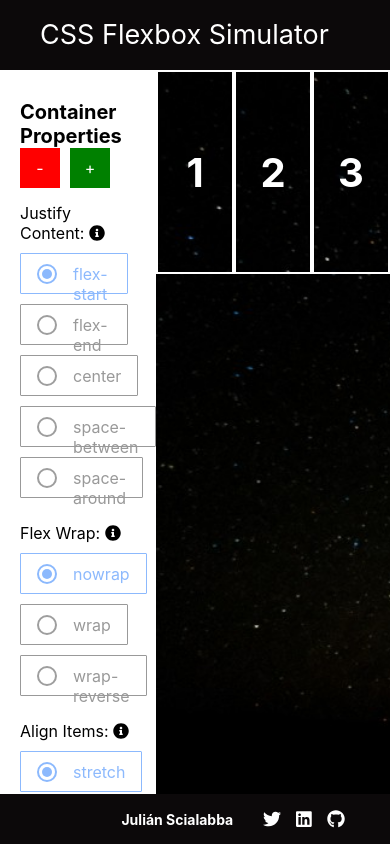
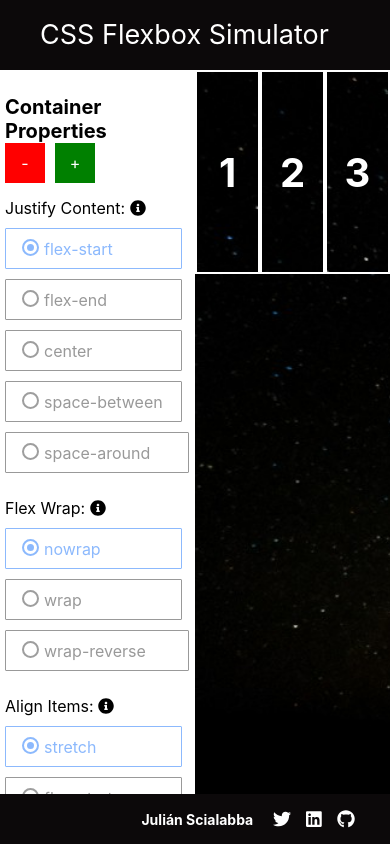
Before and after one commit to juliansci/css-flexbox-simulator, a React (Create React App) app: page / in a window 390 px wide. Built offline with nearby package versions, Linux system fonts and the light colour scheme.

Commit message:
Improve responsive styles.

```diff
--- a/src/Components/App/styled.js
+++ b/src/Components/App/styled.js
@@ -16,11 +16,19 @@ export const ContentLayout = styled.div`
    display: grid;
    grid-template-rows: 1fr;
    grid-template-columns: 40% 60%;
+   @media (max-width: 768px) {
+      grid-template-columns: 50% 50%;
+   }
+   @media (max-width: 500) {
+      grid-template-columns: 60% 40%;
+   }
+
 `;
 
 export const FlexboxActionLayout = styled.div`
    grid-column: 1 / 2;
    overflow-y: scroll;
+
 `;
 
 export const FlexboxSimulatorLayout = styled.div`
--- a/src/Components/FlexboxAction/styled.js
+++ b/src/Components/FlexboxAction/styled.js
@@ -5,6 +5,9 @@ export const FlexboxActionContainer = styled.div`
    width: 100%;
    padding: 10px 20px;
    box-sizing: border-box;
+   @media (max-width: 768px) {
+      padding: 5px 5px;
+   }
 `
 
 export const FlexboxActionSection = styled.div`
--- a/src/Components/Footer/styled.js
+++ b/src/Components/Footer/styled.js
@@ -12,12 +12,12 @@ export const FooterContainer = styled.div`
 
 export const FooterText = styled.div`
    font-size: 14px;
-   margin-right: 30px;
+   margin-right: 20px;
    font-weight: 700;
 `
 export const FooterSocial = styled.div`
    font-size: 14px;
-   margin-right: 30px;
+   margin-right: 20px;
    color: white;
 `
 
--- a/src/Components/RadioButton/RadioButton.js
+++ b/src/Components/RadioButton/RadioButton.js
@@ -239,7 +239,7 @@ export class ReversedRadioButton extends Component {
           <RadioIcon size={iconSize} innerSize={iconInnerSize}
             checked={checked} rootColor={rootColor} pointColor={pointColor}
             disabled={disabled} disabledColor={disabledColor}
-            marginRight={padding || 16}
+            marginRight={padding || 7}
           />
           <div style={{ flex: 1 }}>
             {children}
@@ -285,22 +285,22 @@ export class RadioIcon extends Component {
 
     return {
       root: {
-        width: size || 10,
-        height: size || 10,
+        width: size || 7,
+        height: size || 7,
         padding: 3,
         backgroundColor: '#FFF',
         borderWidth: 2,
         borderRadius: '50%',
         borderStyle: 'solid',
         borderColor: disabled ? (disabledColor || '#e1e1e1') : (rootColor || '#9E9E9E'),
-        marginRight: marginRight || 0,
+        marginRight: 5 || 0,
       },
       checked: {
         borderColor: pointColor || '#8CB9FD',
       },
       inner: {
-        width: innerSize || 10,
-        height: innerSize || 10,
+        width: innerSize || 7,
+        height: innerSize || 7,
         borderRadius: '50%',
         background: pointColor || '#8CB9FD',
       }
```
